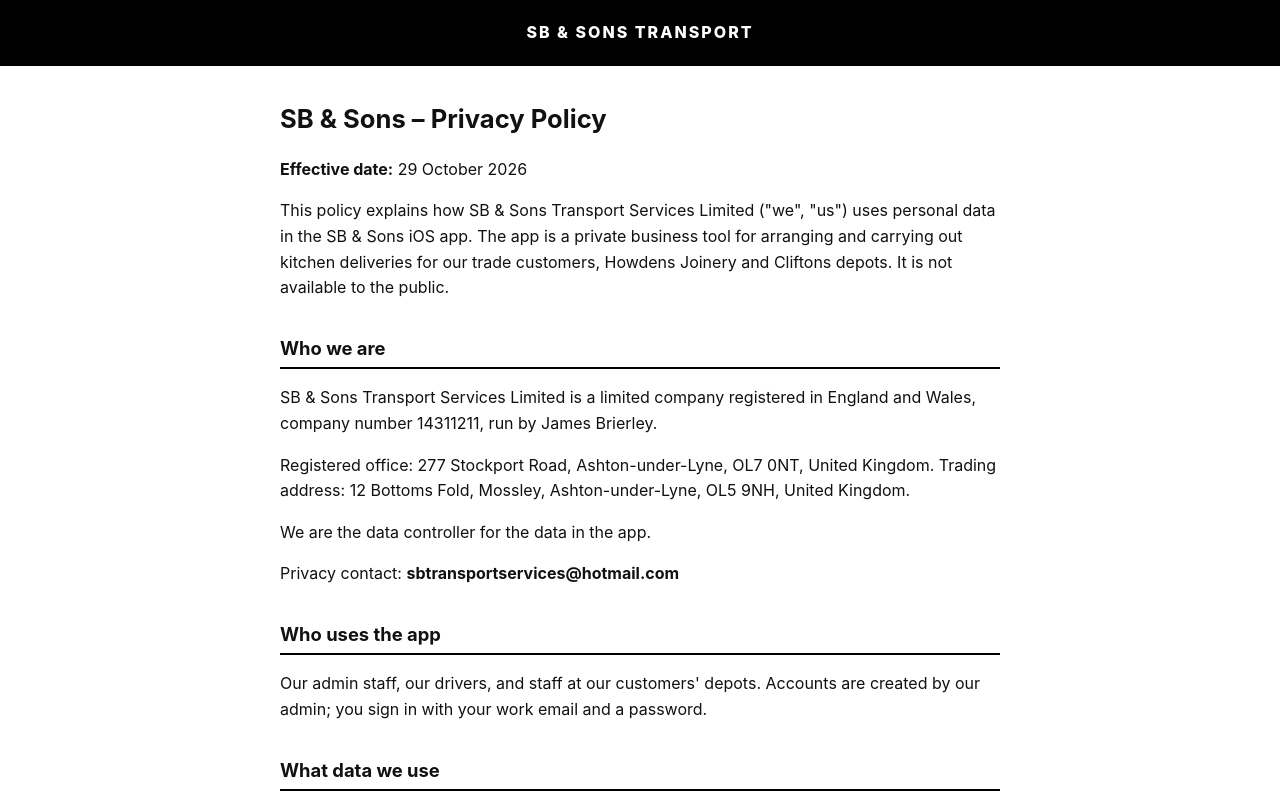
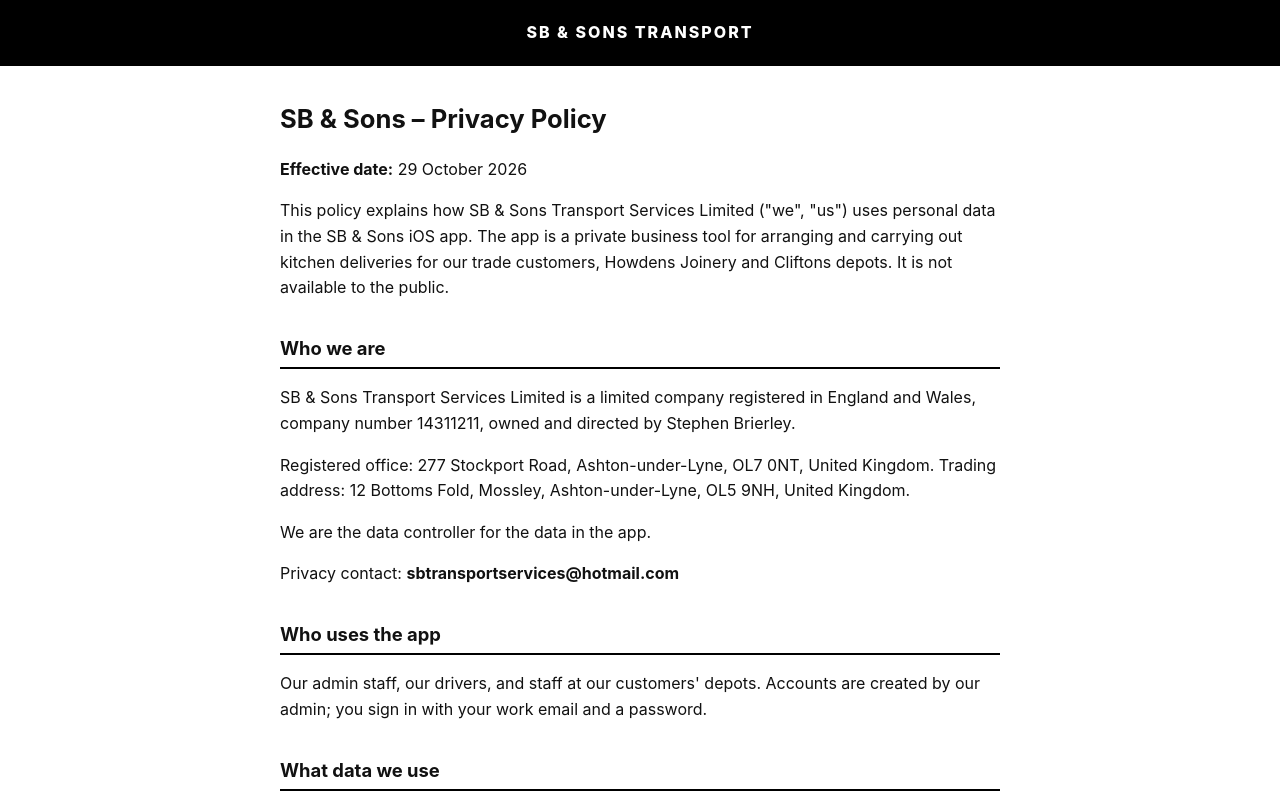
Before and after one commit to jamesbrierley02/sb-privacy, a plain HTML site: page index.html in a window 1280 px wide. Shown: the top 800 px of the page. Drawn offline with Linux system fonts and the light colour scheme.

Commit message:
Owner: Stephen Brierley

```diff
--- a/index.html
+++ b/index.html
@@ -2,7 +2,7 @@
 <p><strong>Effective date:</strong> 29 October 2026</p>
 <p>This policy explains how SB &amp; Sons Transport Services Limited (&quot;we&quot;, &quot;us&quot;) uses personal data in the SB &amp; Sons iOS app. The app is a private business tool for arranging and carrying out kitchen deliveries for our trade customers, Howdens Joinery and Cliftons depots. It is not available to the public.</p>
 <h2>Who we are</h2>
-<p>SB &amp; Sons Transport Services Limited is a limited company registered in England and Wales, company number 14311211, run by James Brierley.</p>
+<p>SB &amp; Sons Transport Services Limited is a limited company registered in England and Wales, company number 14311211, owned and directed by Stephen Brierley.</p>
 <p>Registered office: 277 Stockport Road, Ashton-under-Lyne, OL7 0NT, United Kingdom. Trading address: 12 Bottoms Fold, Mossley, Ashton-under-Lyne, OL5 9NH, United Kingdom.</p>
 <p>We are the data controller for the data in the app.</p>
 <p>Privacy contact: <strong>sbtransportservices@hotmail.com</strong></p>
```
Also changed, not shown: 1 other file.
